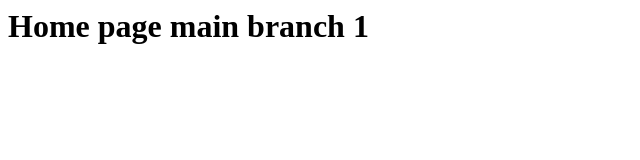
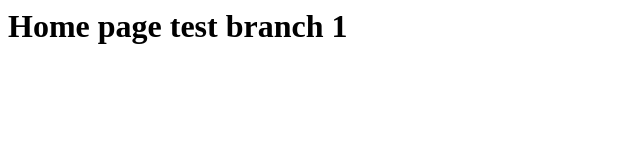
Before and after one commit to devopssofteng/sonarcloudiotest, a plain HTML site: page index.html in a window 1280 px wide. Shown: the whole page, without its empty margins (0-640 px from the left). Drawn offline with Linux system fonts and the light colour scheme.

Commit message:
Update index.html

```diff
--- a/index.html
+++ b/index.html
@@ -1 +1 @@
-<h1>Home page main branch 1</h1>
+<h1>Home page test branch 1</h1>
```
